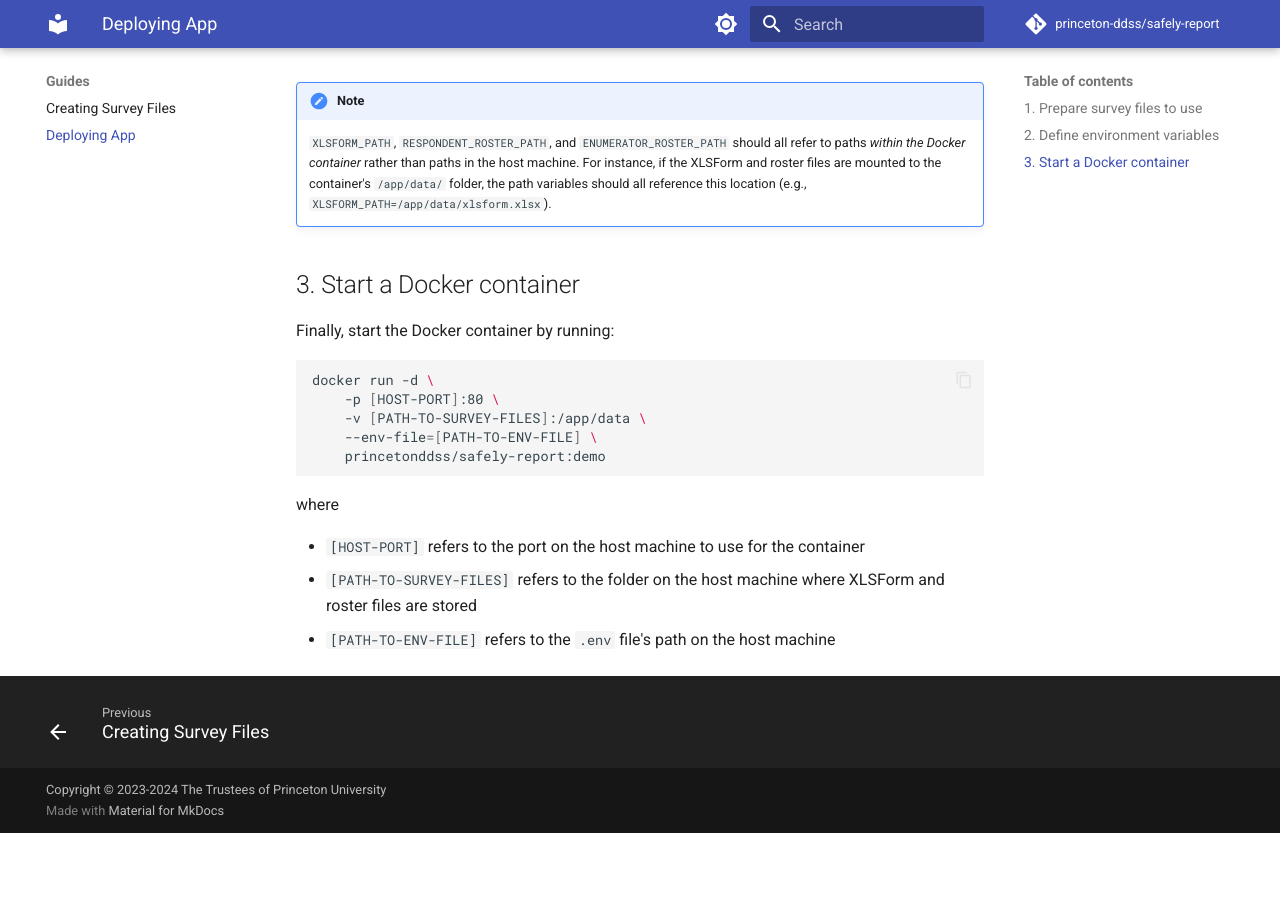
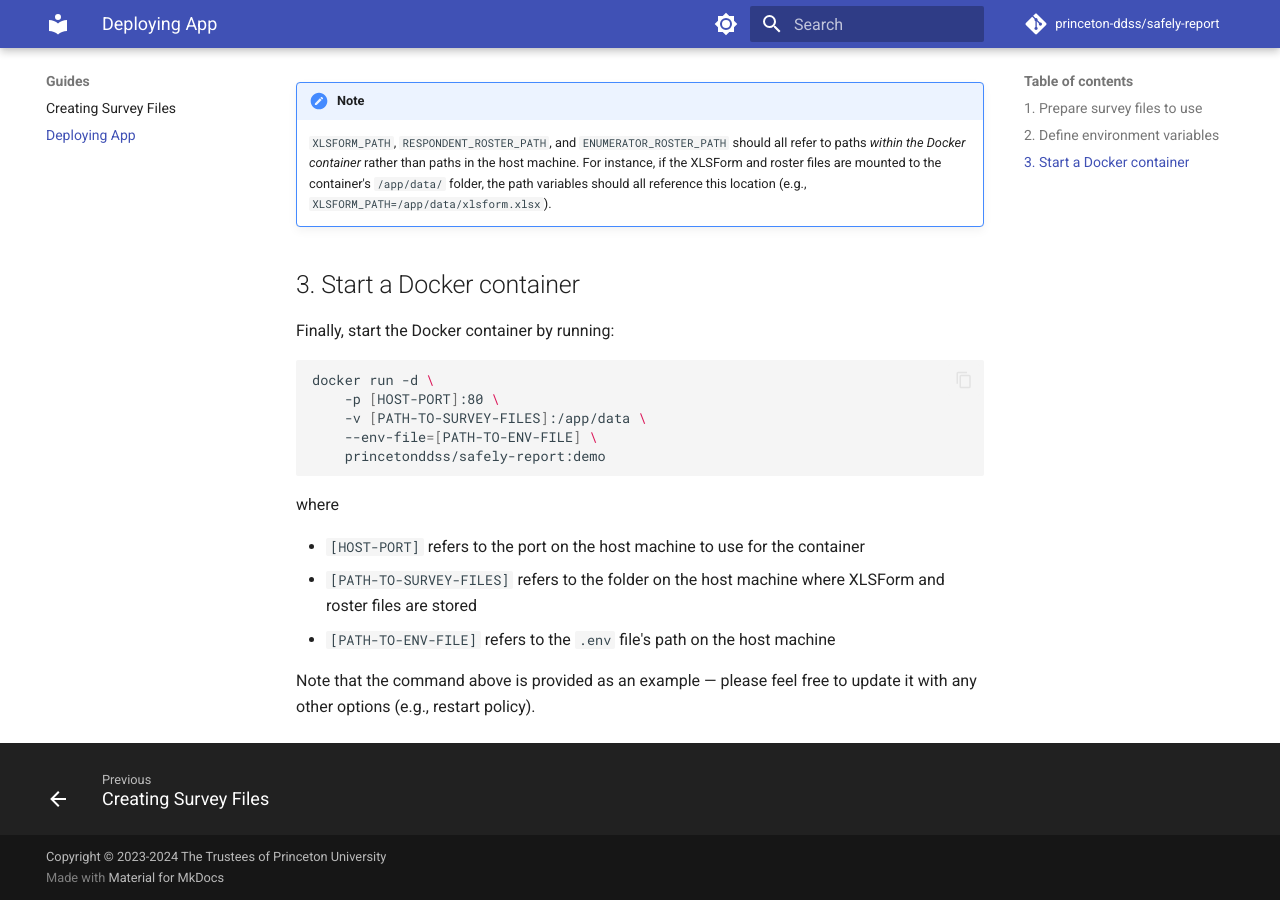
Before and after one commit to sylvaingchassang/ddss-safely-report, an MkDocs documentation site: the page built from docs/mkdocs/guides/deploy-app.md, in a window 1280 px wide and 900 px high, scrolled down 1234 px. Built offline with MkDocs 1.6.1 and Material for MkDocs 9.7.7, drawn with Linux system fonts in a browser that asks for light colours; comment, search, counter and statistics services are not loaded; before the commit the page ends 2067 px from its top, so only the background shows below that.

Commit message:
Add a note to deployment page

```diff
--- a/docs/mkdocs/guides/deploy-app.md
+++ b/docs/mkdocs/guides/deploy-app.md
@@ -62,3 +62,6 @@
 - `[HOST-PORT]` refers to the port on the host machine to use for the container
 - `[PATH-TO-SURVEY-FILES]` refers to the folder on the host machine where XLSForm and roster files are stored
 - `[PATH-TO-ENV-FILE]` refers to the `.env` file's path on the host machine
+
+Note that the command above is provided as an example &mdash; please feel free to update it
+with any other options (e.g., restart policy).
```
